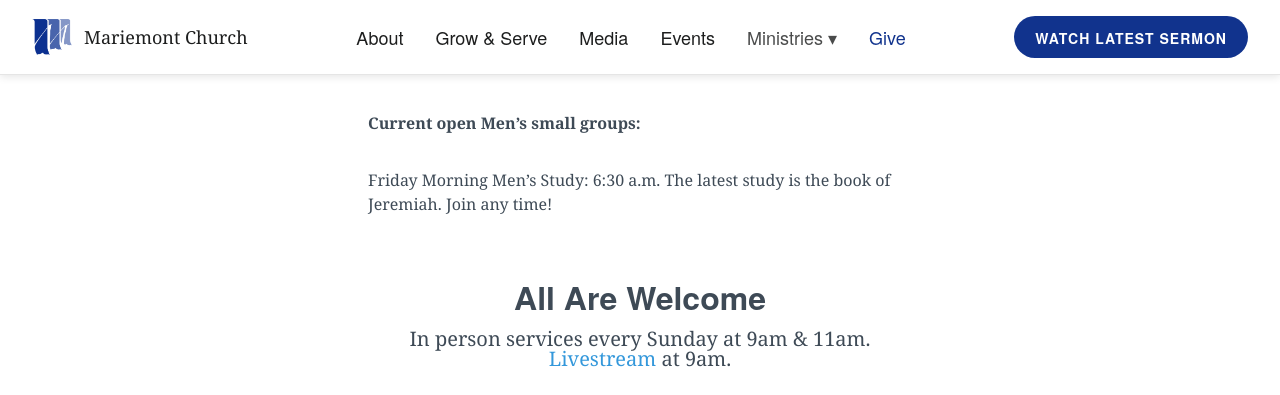
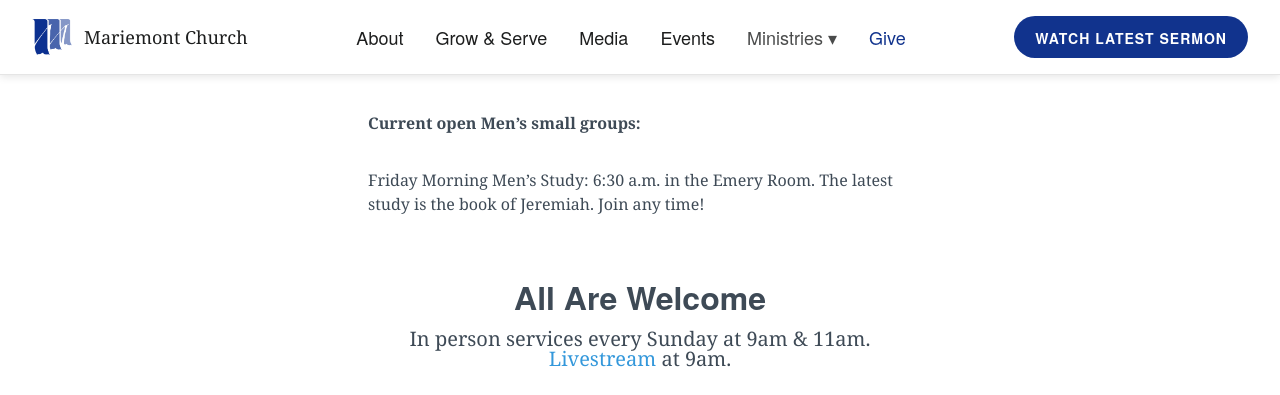
Before and after one commit to lukemoderwell/mariemont, a Jekyll site: the page built from mens-ministry.md, in a window 1280 px wide and 900 px high, scrolled down 1626 px, cut to the strip 0-395 px from the top of the window. Built offline with Jekyll 4.4.1, drawn with Linux system fonts in a browser that asks for light colours; nearby versions of some CDN libraries.

Commit message:
Updated Mens Ministry

```diff
--- a/mens-ministry.md
+++ b/mens-ministry.md
@@ -46,4 +46,4 @@
 
 **Current open Men’s small groups:**
 
-Friday Morning Men’s Study: 6:30 a.m. The latest study is the book of Jeremiah. Join any time!
+Friday Morning Men’s Study: 6:30 a.m. in the Emery Room. The latest study is the book of Jeremiah. Join any time!
```
